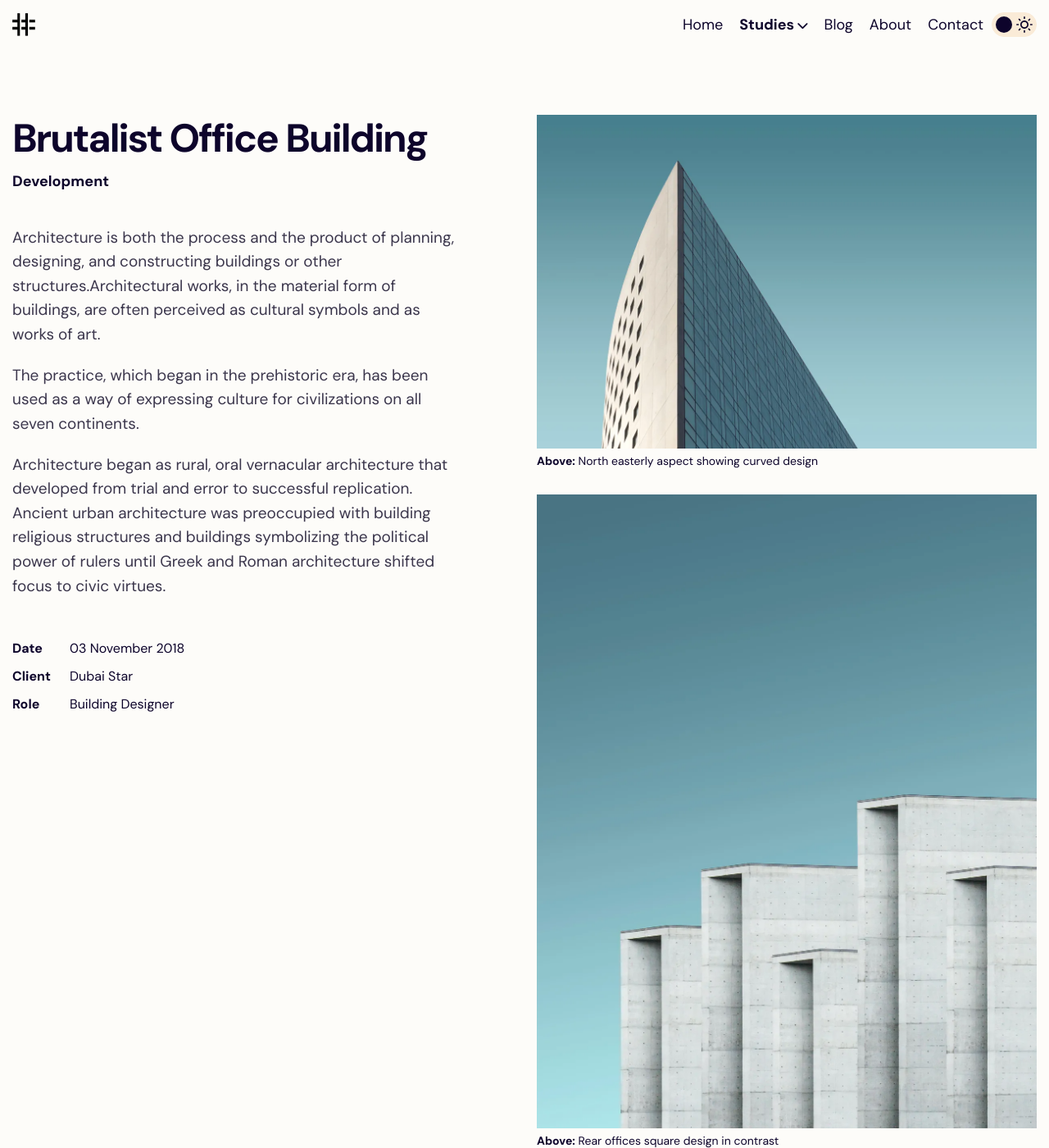
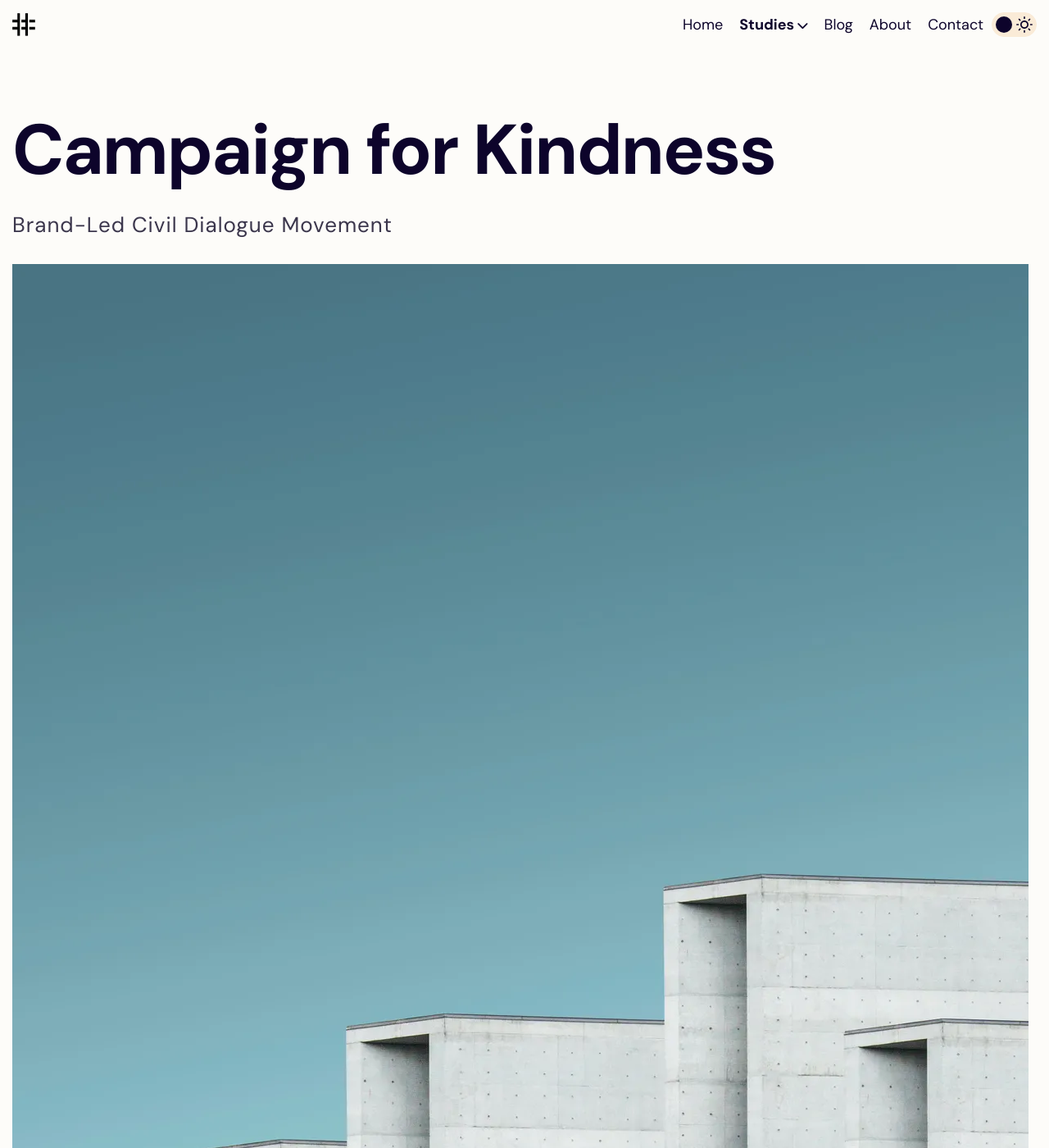
Before and after one commit to tglivebold/portfolio, a Jekyll site: the page built from collections/_projects/project-2.md, in a window 1280 px wide and 1400 px high. Shown: the whole window at 82% size. Built offline with Jekyll 4.4.1, drawn with Linux system fonts in a browser that asks for light colours; some of the changed text lies outside the part shown.

Commit message:
Update collections/_projects/project-2.md (via Pages CMS)

```diff
--- a/collections/_projects/project-2.md
+++ b/collections/_projects/project-2.md
@@ -1,24 +1,9 @@
 ---
-layout: project-right
-title: "Brutalist Office Building"
-description: "In contrast subsymbolic processing specifies no such rules a priori and relies on emergent properties of processing units"
-date: 2018-11-03T10:20:00Z
-weight: 1
-thumbnail: "/assets/images/gen/projects/project-1-1-thumbnail.webp"
-image: "/assets/images/gen/projects/project-1-2.webp"
-categories: ["Development"]
-client: "Dubai Star"
-role: "Building Designer"
-gallery:
-  - image: "/assets/images/gen/projects/project-1-1.webp"
-    caption: "<strong>Above:</strong> North easterly aspect showing curved design"
-  - image: "/assets/images/gen/projects/project-1-2.webp"
-    caption: "<strong>Above:</strong> Rear offices square design in contrast"
-gallery_limit: 2
+title: "Campaign for Kindness "
+layout: post
+description: Brand-Led Civil Dialogue Movement
+image: /assets/images/gen/projects/project-1-2.webp
 ---
-
-Architecture is both the process and the product of planning, designing, and constructing buildings or other structures.Architectural works, in the material form of buildings, are often perceived as cultural symbols and as works of art.
-
-The practice, which began in the prehistoric era, has been used as a way of expressing culture for civilizations on all seven continents.
-
-Architecture began as rural, oral vernacular architecture that developed from trial and error to successful replication. Ancient urban architecture was preoccupied with building religious structures and buildings symbolizing the political power of rulers until Greek and Roman architecture shifted focus to civic virtues.
+**Challenge:** Mobilize churches and individuals around kindness during an election year.
+**Strategy:** Created brand language, positioning, and public-facing campaign toolkit rooted in shared values. Led development of press release, visual tone, and key messaging.
+**Outcome:** Successfully adopted by multiple faith partners and local media; used in community events across the U.S.
```
